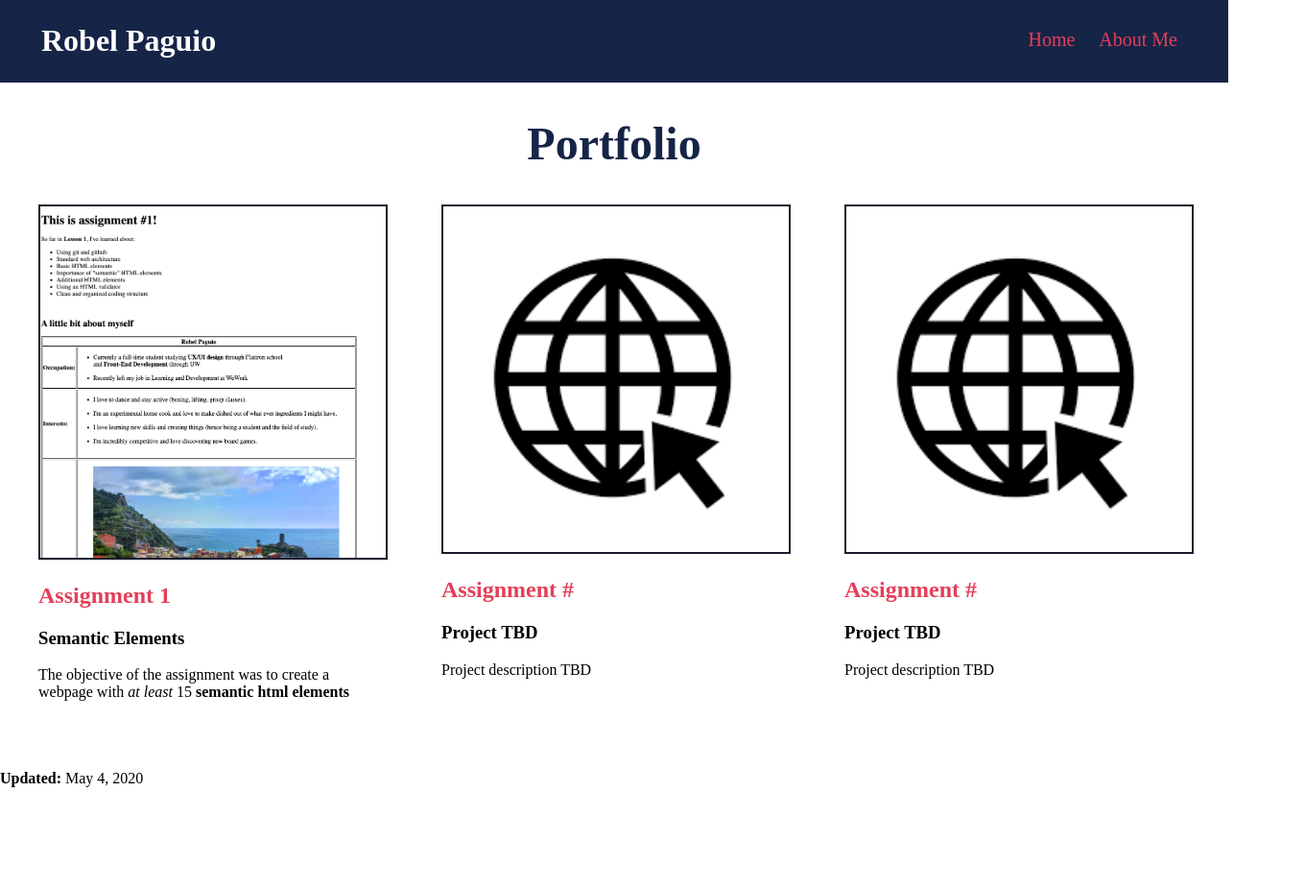
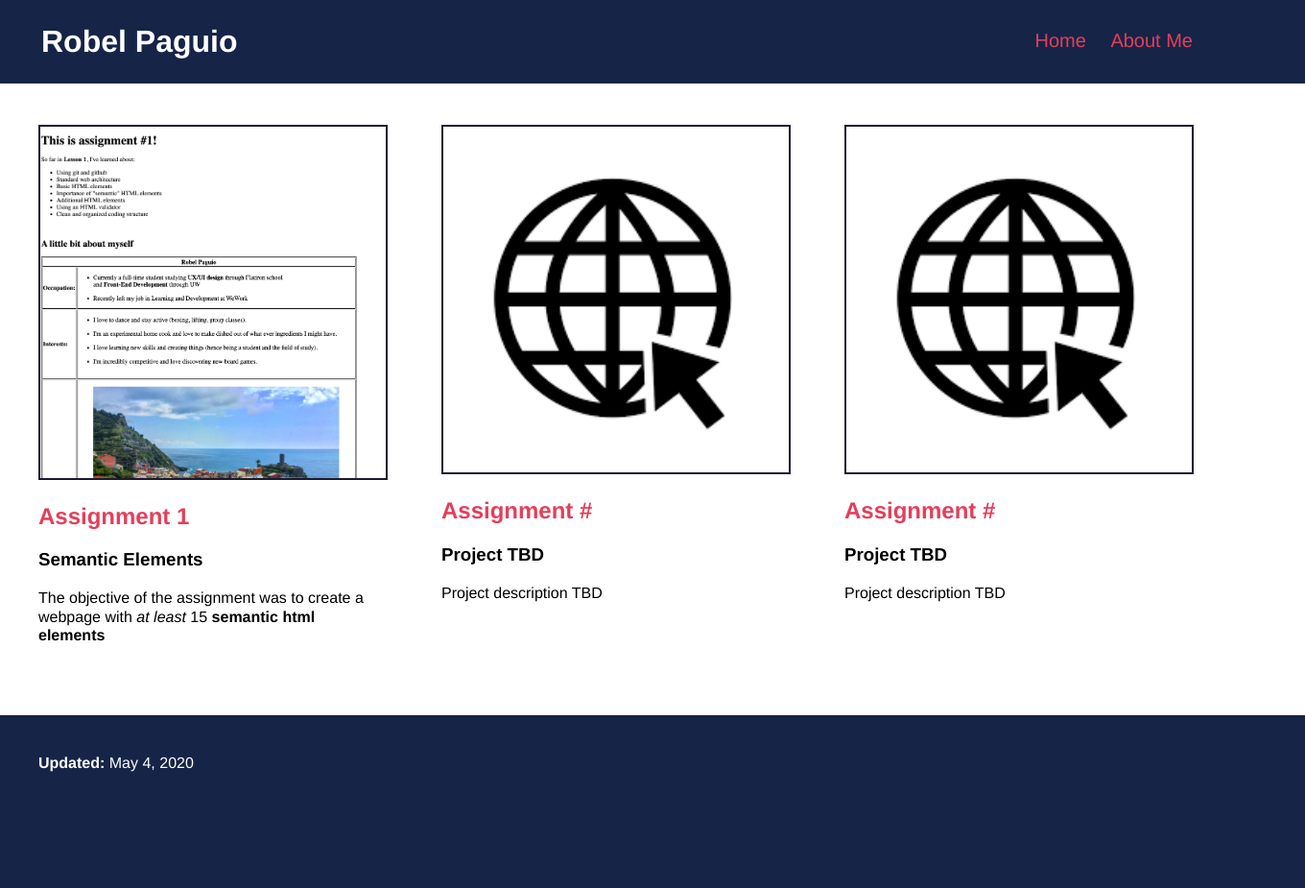
Before and after one commit to robelpaguio/Portfolio, a plain HTML site: page index.html in a window 1280 px wide. Shown: the whole page at 96% size, 1360 px wide, since content can reach past the window. Before the commit the page ends 820 px from the top, so only its background shows below. Drawn offline with Linux system fonts and the light colour scheme.

Commit message:
updated stylesheet

```diff
--- a/styles/stylesheet.css
+++ b/styles/stylesheet.css
@@ -2,10 +2,24 @@ body{
   background-color: #FFFFFF;
   padding: 0;
   margin: 0;
+  font-family: helvetica;
+  line-height: 1.2;
 }
 header{
   background-color: #162447;
   padding: 0 40px 0 40px;
+  position: fixed;
+  top: 0;
+  width: 100%;
+}
+footer {
+  background-color: #162447;
+  padding: 40px 40px 40px 40px;
+  position: relative;
+  bottom: 0;
+  width: 100%;
+  height: 100px;
+  color: white;
 }
 td {
   vertical-align: baseline;
@@ -40,7 +54,7 @@ td {
   clear: both;
 }
 .header-table{
-  width: 100%;
+  width: 95%;
 }
 nav {
   float: right;
```
